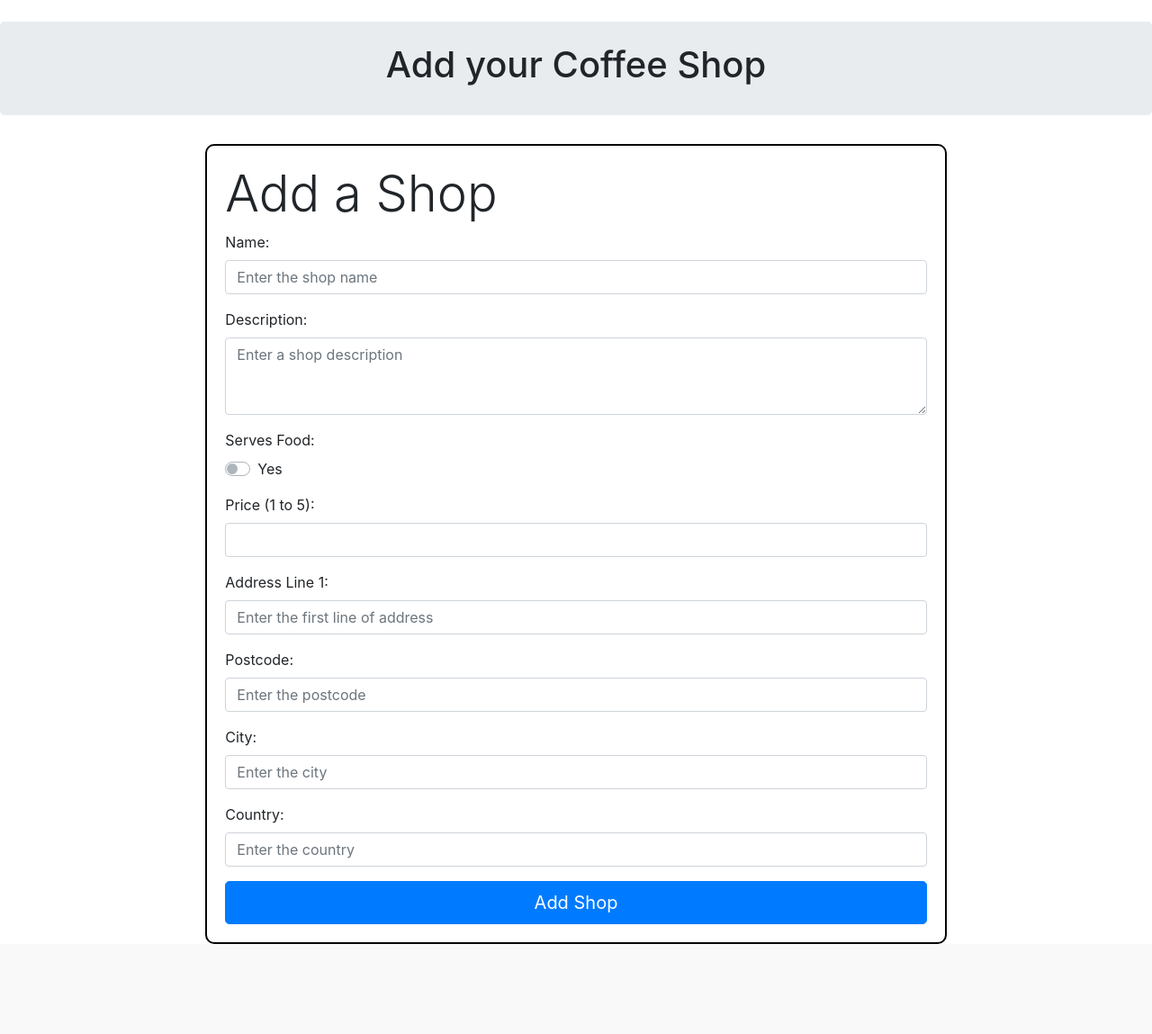
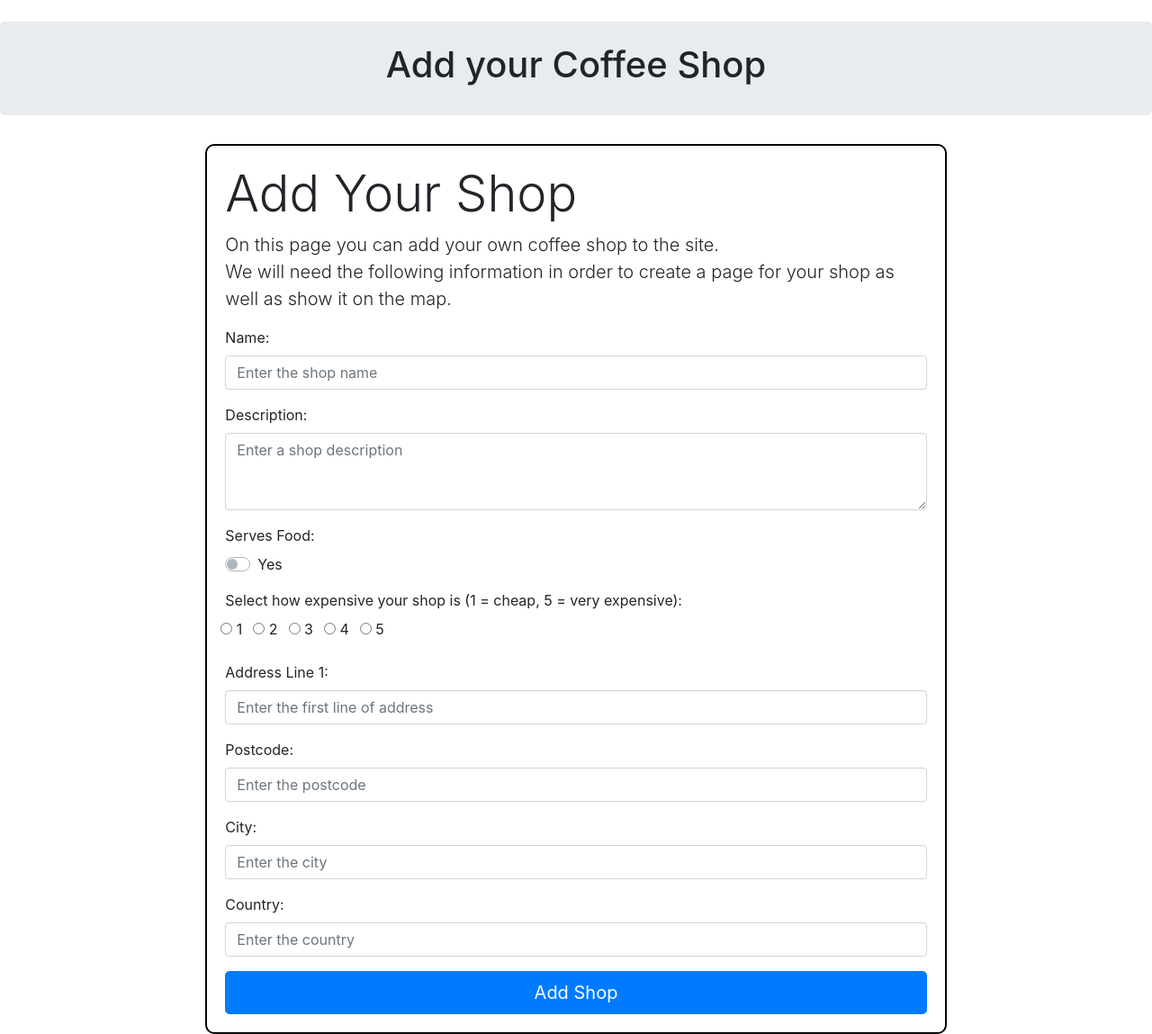
Before and after one commit to Mark-McNaught/Brew_Review_Project, a Django app: template templates/BrewReview/add_shop.html in a window 1280 px wide. Shown: the part 188-1337 px from the top of the page at 90% size. Before the commit the page ends 1237 px from the top, so only its background shows below. Run offline with Django 3.2, Linux system fonts and the light colour scheme; the template is opened without the code that fills it: values that come from a table or form of the project are taken from there, others are empty.

Commit message:
Small touch up to add shop form

```diff
--- a/BrewReview/forms.py
+++ b/BrewReview/forms.py
@@ -21,7 +21,7 @@ class CoffeeShopForm(forms.ModelForm):
     name = forms.CharField(max_length=128, help_text="Please enter the shop name.")
     description = forms.CharField(max_length=1000, help_text="Please enter a shop description.")
     serves_food = forms.BooleanField(help_text="Please enter if the shop serves food.", required=False)
-    price = forms.IntegerField(help_text="Please enter how expensive the shop is on a range 1 to 5.", max_value=5)
+    price = forms.ChoiceField(widget=forms.RadioSelect, choices=[(i, i) for i in range(1, 6)], help_text="Please enter how expensive the shop is on a range 1 to 5.")
     address_line_1 = forms.CharField(max_length=128, help_text="Please enter the first line of address")
     postcode = forms.CharField(max_length=10, help_text="Please enter the postcode")
     city = forms.CharField(max_length=128, help_text="Please enter the city")
--- a/templates/BrewReview/add_shop.html
+++ b/templates/BrewReview/add_shop.html
@@ -19,19 +19,25 @@
         <!-- Form Section -->
         <div class="col-md-8">
             <div class="custom-container">
-                <h1 class="display-4">Add a Shop</h1>
+                <h1 class="display-4">Add Your Shop</h1>
+                <p class="lead">On this page you can add your own coffee shop to the site.<br>
+                    We will need the following information in order to create a page for your shop as well as show it on
+                    the map.</p>
                 <form id="add_shop_form" method="post" action="{% url 'BrewReview:add_shop' %}">
                     {% csrf_token %}
                     <div class="form-group">
                         <label for="id_name">Name:</label>
-                        <input type="text" class="form-control{% if form.name.errors %} is-invalid{% endif %}" id="id_name" name="name" placeholder="Enter the shop name" required>
+                        <input type="text" class="form-control{% if form.name.errors %} is-invalid{% endif %}"
+                            id="id_name" name="name" placeholder="Enter the shop name" required>
                         {% for error in form.name.errors %}
                         <div class="invalid-feedback">{{ error }}</div>
                         {% endfor %}
                     </div>
                     <div class="form-group">
                         <label for="id_description">Description:</label>
-                        <textarea class="form-control{% if form.description.errors %} is-invalid{% endif %}" id="id_description" name="description" rows="3" placeholder="Enter a shop description" required></textarea>
+                        <textarea class="form-control{% if form.description.errors %} is-invalid{% endif %}"
+                            id="id_description" name="description" rows="3" placeholder="Enter a shop description"
+                            required></textarea>
                         {% for error in form.description.errors %}
                         <div class="invalid-feedback">{{ error }}</div>
                         {% endfor %}
@@ -44,36 +50,48 @@
                         </div>
                     </div>
                     <div class="form-group">
-                        <label for="id_price">Price (1 to 5):</label>
-                        <input type="number" class="form-control{% if form.price.errors %} is-invalid{% endif %}" id="id_price" name="price" min="1" max="5" required>
+                        <label>Select how expensive your shop is (1 = cheap, 5 = very expensive):</label>
+                        <div class="form-row">
+                            {% for choice in form.price %}
+                            <div class="form-check form-check-inline">
+                                {{ choice }}
+                            </div>
+                            {% endfor %}
+                        </div>
                         {% for error in form.price.errors %}
                         <div class="invalid-feedback">{{ error }}</div>
                         {% endfor %}
                     </div>
+
                     <div class="form-group">
                         <label for="id_address_line_1">Address Line 1:</label>
-                        <input type="text" class="form-control{% if form.address_line_1.errors %} is-invalid{% endif %}" id="id_address_line_1" name="address_line_1" placeholder="Enter the first line of address" required>
+                        <input type="text" class="form-control{% if form.address_line_1.errors %} is-invalid{% endif %}"
+                            id="id_address_line_1" name="address_line_1" placeholder="Enter the first line of address"
+                            required>
                         {% for error in form.address_line_1.errors %}
                         <div class="invalid-feedback">{{ error }}</div>
                         {% endfor %}
                     </div>
                     <div class="form-group">
                         <label for="id_postcode">Postcode:</label>
-                        <input type="text" class="form-control{% if form.postcode.errors %} is-invalid{% endif %}" id="id_postcode" name="postcode" placeholder="Enter the postcode" required>
+                        <input type="text" class="form-control{% if form.postcode.errors %} is-invalid{% endif %}"
+                            id="id_postcode" name="postcode" placeholder="Enter the postcode" required>
                         {% for error in form.postcode.errors %}
                         <div class="invalid-feedback">{{ error }}</div>
                         {% endfor %}
                     </div>
                     <div class="form-group">
                         <label for="id_city">City:</label>
-                        <input type="text" class="form-control{% if form.city.errors %} is-invalid{% endif %}" id="id_city" name="city" placeholder="Enter the city" required>
+                        <input type="text" class="form-control{% if form.city.errors %} is-invalid{% endif %}"
+                            id="id_city" name="city" placeholder="Enter the city" required>
                         {% for error in form.city.errors %}
                         <div class="invalid-feedback">{{ error }}</div>
                         {% endfor %}
                     </div>
                     <div class="form-group">
                         <label for="id_country">Country:</label>
-                        <input type="text" class="form-control{% if form.country.errors %} is-invalid{% endif %}" id="id_country" name="country" placeholder="Enter the country" required>
+                        <input type="text" class="form-control{% if form.country.errors %} is-invalid{% endif %}"
+                            id="id_country" name="country" placeholder="Enter the country" required>
                         {% for error in form.country.errors %}
                         <div class="invalid-feedback">{{ error }}</div>
                         {% endfor %}
```
Lines whose indentation alone changed are shown as unchanged.
